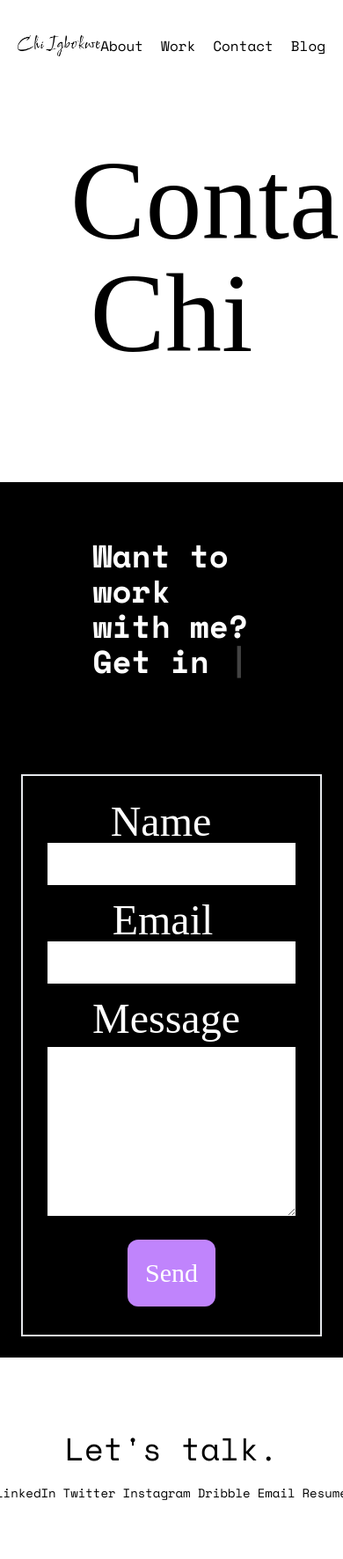
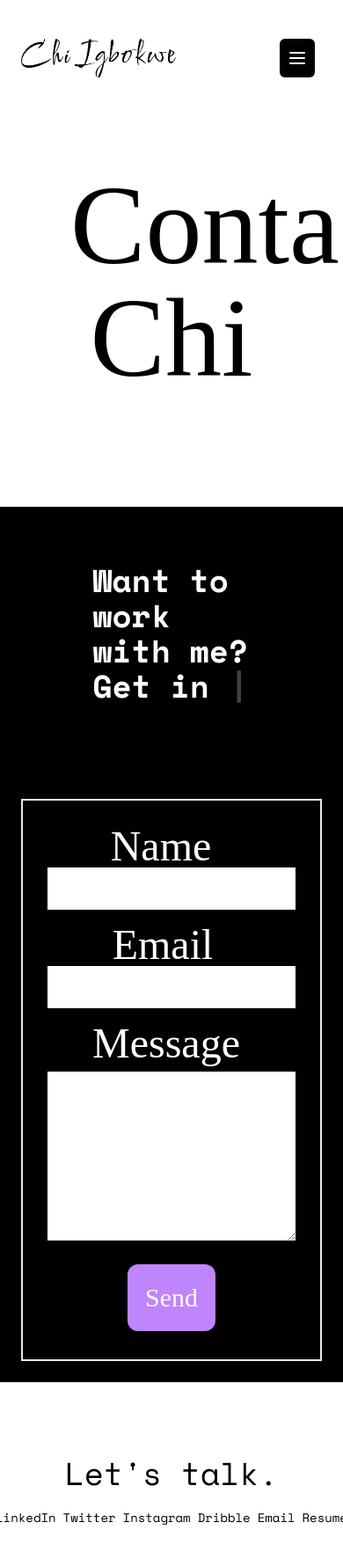
Before and after one commit to devnchi/my-portfolio, a Next.js app: page /contact in a window 390 px wide. Shown: the top 1772 px of the page at 88% size. Built offline with nearby package versions, Linux system fonts and the light colour scheme; a web font is replaced by a local one.

Commit message:
edits and styling

```diff
--- a/components/Footer.tsx
+++ b/components/Footer.tsx
@@ -9,12 +9,12 @@ function Footer({}: Props) {
             <h2 className="text-4xl lg:text-5xl">Let's talk.</h2>
         </div>
         <div className='flex items-center justify-center mx-auto p-3 mt-0 cursor-pointer space-x-2 text-sm lg:space-x-5 lg:text-lg lg:p-5'>
-            <span>LinkedIn</span>
-            <span>Twitter</span>
-            <span>Instagram</span>
-            <span>Dribble</span>
-            <span>Email</span>
-            <span>Resume</span>
+            <a href=""><span className="hover:text-purple-600 hover:animate-pulse">LinkedIn</span></a>
+            <a href=""><span className="hover:text-purple-600 hover:animate-pulse">Twitter</span></a>
+            <a href=""><span className="hover:text-purple-600 hover:animate-pulse">Instagram</span></a>
+            <a href=""><span className="hover:text-purple-600 hover:animate-pulse">Dribble</span></a>
+            <a href=""><span className="hover:text-purple-600 hover:animate-pulse">Email</span></a>
+            <a href=""><span className="hover:text-purple-600 hover:animate-pulse">Resume</span></a>
         </div>
     </div>
   )
--- a/components/Navbar.tsx
+++ b/components/Navbar.tsx
@@ -1,31 +1,309 @@
-import React from 'react'
+import React, { useState } from 'react'
 import  Link from 'next/link';
 import { slide as Menu } from "react-burger-menu";
 import screens from '../tailwind.config'
+import { Transition } from '@headlessui/react';
 
 
 type Props = {}
 
 function Navbar({}: Props) {
+    const [isOpen, setIsOpen] = useState(false);
+
     return (
-    <nav className='sticky flex justify-between p-5 max-w-7xl mx-auto'>
+    <nav className='sticky flex justify-between p-6 max-w-7xl mx-auto'>
         <div className='flex items-center space-x-5'>
             <Link href='/'>
              <img
-             className='w-56 object-contain cursor-pointer'
+             className='w-44 md:w-56 object-contain cursor-pointer'
              src='/chi_igbokwe_logo_01.png'
              alt="Chi Igbokwe's professional portfolio"
              />
             </Link>
         </div>
-        <div className='flex font-spaceMono items-center space-x-5 text-black'>
+        <div className='hidden md:flex text-lg font-spaceMono items-center space-x-5 text-black'>
             <a href='/about'><h3 className='hover:scale-105 hover:underline'>About</h3></a>
             <a href='/work'><h3 className='hover:scale-105 hover:underline'>Work</h3></a>
             <a href='/contact'><h3 className='hover:scale-105 hover:underline'>Contact</h3></a>
             <a href='https://google.com' target='_blank'><h3 className='hover:scale-105 hover:underline'>Blog</h3></a>
         </div>
+        <div className="mr-2 flex md:hidden ">
+							<button
+								onClick={() => setIsOpen(!isOpen)}
+								type="button"
+								className="bg-black inline-flex items-center justify-center p-2 rounded-md text-white  hover:bg-purple-600 focus:outline-none focus:ring-2 focus:ring-offset-2 focus:ring-offset-purple-600 focus:ring-white"
+								aria-controls="mobile-menu"
+								aria-expanded="false"
+							>
+								<span className="sr-only">Open main menu</span>
+								{!isOpen ? (
+									<svg
+										className="block h-6 w-6"
+										xmlns="http://www.w3.org/2000/svg"
+										fill="none"
+										viewBox="0 0 24 24"
+										stroke="currentColor"
+										aria-hidden="true"
+									>
+										<path
+											strokeLinecap="round"
+											strokeLinejoin="round"
+											strokeWidth="2"
+											d="M4 6h16M4 12h16M4 18h16"
+										/>
+									</svg>
+								) : (
+									<svg
+										className="block h-6 w-6"
+										xmlns="http://www.w3.org/2000/svg"
+										fill="none"
+										viewBox="0 0 24 24"
+										stroke="currentColor"
+										aria-hidden="true"
+									>
+										<path
+											strokeLinecap="round"
+											strokeLinejoin="round"
+											strokeWidth="2"
+											d="M6 18L18 6M6 6l12 12"
+										/>
+									</svg>
+								)}
+							</button>
+						</div>
+
+				<Transition
+					show={isOpen}
+					enter="transition ease-out duration-100 transform"
+					enterFrom="opacity-0 scale-95"
+					enterTo="opacity-100 scale-100"
+					leave="transition ease-in duration-75 transform"
+					leaveFrom="opacity-100 scale-100"
+					leaveTo="opacity-0 scale-95"
+				>
+					{(ref: any) => (
+						<div className="md:hidden font-spaceMono text-xl" id="mobile-menu">
+							<div
+								ref={ref}
+								className="bg-white px-2 pt-2 pb-3 space-y-5 p-2 sm:px-3"
+							>
+                            <a href='/about'><h3 className='hover:scale-105 hover:underline hover:text-purple-600'>About</h3></a>
+                            <a href='/work'><h3 className='hover:scale-105 hover:underline hover:text-purple-600'>Work</h3></a>
+                            <a href='/contact'><h3 className='hover:scale-105 hover:underline hover:text-purple-600'>Contact</h3></a>
+                            <a href='https://createdbychi.com' target='_blank'><h3 className='hover:scale-105 hover:underline hover:text-purple-600'>Blog</h3></a>
+							</div>
+						</div>
+					)}
+				</Transition>
     </nav>
   )
 }
 
 export default Navbar;
+
+// import React, { useState } from "react";
+// import { Transition } from "@headlessui/react";
+// import { Link } from "react-scroll";
+// import Image from "next/image";
+// import Logo from "../public/streamlineLogo.png";
+// import '../typings/react-scroll'
+
+// function Navbar() {
+// 	const [isOpen, setIsOpen] = useState(false);
+// 	return (
+// 		<div>
+// 			<nav className=" shadow-sm fixed w-full z-10">
+// 				<div className="w-full">
+// 					<div className="flex items-center h-20 w-full">
+// 						<div className="flex items-center  mx-20  justify-between w-full">
+// 							<div className="flex justify-center items-center flex-shrink-0 ">
+// 								<h1 className=" font-bold text-xl cursor-pointer">
+// 									Stream<span className="text-blue-500">line</span>
+// 								</h1>
+// 							</div>
+// 							<div className="hidden md:block">
+// 								<div className="ml-10 flex items-baseline space-x-4">
+// 									<Link
+// 										activeClass="Home"
+// 										to="about"
+// 										smooth={true}
+// 										offset={50}
+// 										duration={500}
+// 										className="cursor-pointer text-blue-600 font-semibold px-3 py-2 text-md hover:font-black"
+// 									>
+// 										Home
+// 									</Link>
+// 									<Link
+// 										activeClass="about"
+// 										to="about"
+// 										smooth={true}
+// 										offset={50}
+// 										duration={500}
+// 										className="cursor-pointer hover:bg-blue-600 text-black hover:text-white px-3 py-2 rounded-md text-sm font-medium"
+// 									>
+// 										About
+// 									</Link>
+// 									<Link
+// 										activeClass="work"
+// 										to="work"
+// 										smooth={true}
+// 										offset={50}
+// 										duration={500}
+// 										className="cursor-pointer hover:bg-blue-600 text-black hover:text-white px-3 py-2 rounded-md text-sm font-medium"
+// 									>
+// 										Projects
+// 									</Link>
+
+// 									<Link
+// 										activeClass="Services"
+// 										to="work"
+// 										smooth={true}
+// 										offset={50}
+// 										duration={500}
+// 										className="cursor-pointer hover:bg-blue-600 text-black hover:text-white px-3 py-2 rounded-md text-sm font-medium"
+// 									>
+// 										Services
+// 									</Link>
+
+// 									<Link
+// 										activeClass="contact"
+// 										to="contact"
+// 										smooth={true}
+// 										offset={50}
+// 										duration={500}
+// 										className="cursor-pointer bg-blue-600 text-white px-3 py-2 rounded-md text-sm font-medium hover:bg-black"
+// 									>
+// 										Contact
+// 									</Link>
+// 								</div>
+// 							</div>
+// 						</div>
+// 						<div className="mr-10 flex md:hidden ">
+// 							<button
+// 								onClick={() => setIsOpen(!isOpen)}
+// 								type="button"
+// 								className="bg-blue-600 inline-flex items-center justify-center p-2 rounded-md text-white  hover:bg-blue-600 focus:outline-none focus:ring-2 focus:ring-offset-2 focus:ring-offset-blue-800 focus:ring-white"
+// 								aria-controls="mobile-menu"
+// 								aria-expanded="false"
+// 							>
+// 								<span className="sr-only">Open main menu</span>
+// 								{!isOpen ? (
+// 									<svg
+// 										className="block h-6 w-6"
+// 										xmlns="http://www.w3.org/2000/svg"
+// 										fill="none"
+// 										viewBox="0 0 24 24"
+// 										stroke="currentColor"
+// 										aria-hidden="true"
+// 									>
+// 										<path
+// 											strokeLinecap="round"
+// 											strokeLinejoin="round"
+// 											strokeWidth="2"
+// 											d="M4 6h16M4 12h16M4 18h16"
+// 										/>
+// 									</svg>
+// 								) : (
+// 									<svg
+// 										className="block h-6 w-6"
+// 										xmlns="http://www.w3.org/2000/svg"
+// 										fill="none"
+// 										viewBox="0 0 24 24"
+// 										stroke="currentColor"
+// 										aria-hidden="true"
+// 									>
+// 										<path
+// 											strokeLinecap="round"
+// 											strokeLinejoin="round"
+// 											strokeWidth="2"
+// 											d="M6 18L18 6M6 6l12 12"
+// 										/>
+// 									</svg>
+// 								)}
+// 							</button>
+// 						</div>
+// 					</div>
+// 				</div>
+
+// 				<Transition
+// 					show={isOpen}
+// 					enter="transition ease-out duration-100 transform"
+// 					enterFrom="opacity-0 scale-95"
+// 					enterTo="opacity-100 scale-100"
+// 					leave="transition ease-in duration-75 transform"
+// 					leaveFrom="opacity-100 scale-100"
+// 					leaveTo="opacity-0 scale-95"
+// 				>
+// 					{(ref: any) => (
+// 						<div className="md:hidden" id="mobile-menu">
+// 							<div
+// 								ref={ref}
+// 								className="bg-white px-2 pt-2 pb-3 space-y-1 sm:px-3"
+// 							>
+// 								<Link
+// 									href="/home"
+// 									activeClass="home"
+// 									to="home"
+// 									smooth={true}
+// 									offset={50}
+// 									duration={500}
+// 									className="cursor-pointer hover:bg-blue-600 text-black hover:text-white block px-3 py-2 rounded-md text-base font-medium"
+// 								>
+// 									Home
+// 								</Link>
+// 								<Link
+// 									href="/about"
+// 									activeClass="about"
+// 									to="about"
+// 									smooth={true}
+// 									offset={50}
+// 									duration={500}
+// 									className="cursor-pointer hover:bg-blue-600 text-black hover:text-white block px-3 py-2 rounded-md text-base font-medium"
+// 								>
+// 									About
+// 								</Link>
+
+// 								<Link
+// 									href="/work"
+// 									activeClass="work"
+// 									to="work"
+// 									smooth={true}
+// 									offset={50}
+// 									duration={500}
+// 									className="cursor-pointer hover:bg-blue-600 text-black hover:text-white block px-3 py-2 rounded-md text-base font-medium"
+// 								>
+// 									Projects
+// 								</Link>
+// 								<Link
+// 									href="/services"
+// 									activeClass="services"
+// 									to="services"
+// 									smooth={true}
+// 									offset={50}
+// 									duration={500}
+// 									className="cursor-pointer hover:bg-blue-600 text-black hover:text-white block px-3 py-2 rounded-md text-base font-medium"
+// 								>
+// 									Services
+// 								</Link>
+
+// 								<Link
+// 									href="/contact"
+// 									activeClass="work"
+// 									to="work"
+// 									smooth={true}
+// 									offset={50}
+// 									duration={500}
+// 									className="cursor-pointer hover:bg-blue-600 text-black hover:text-white block px-3 py-2 rounded-md text-base font-medium"
+// 								>
+// 									Contact
+// 								</Link>
+// 							</div>
+// 						</div>
+// 					)}
+// 				</Transition>
+// 			</nav>
+// 		</div>
+// 	);
+// }
+
+// export default Navbar;
--- a/package.json
+++ b/package.json
@@ -9,6 +9,7 @@
     "@fortawesome/fontawesome-svg-core": "^1.3.0",
     "@fortawesome/free-solid-svg-icons": "^6.0.0",
     "@fortawesome/react-fontawesome": "^0.1.17",
+    "@headlessui/react": "^1.5.0",
     "babel-plugin-macros": "^3.1.0",
     "font-awesome": "^4.7.0",
     "next": "latest",
@@ -17,12 +18,14 @@
     "react-dom": "^17.0.2",
     "react-icons": "^4.3.1",
     "react-responsive": "^9.0.0-beta.6",
+    "react-scroll": "^1.8.6",
     "typewriter-effect": "^2.18.2"
   },
   "devDependencies": {
     "@types/node": "17.0.4",
     "@types/react": "17.0.38",
     "@types/react-burger-menu": "^2.8.3",
+    "@types/react-scroll": "^1.8.3",
     "autoprefixer": "^10.4.0",
     "postcss": "^8.4.5",
     "prettier": "^2.5.1",
--- a/pages/contact.tsx
+++ b/pages/contact.tsx
@@ -22,7 +22,7 @@ function Contact({}: Props) {
         projectTech=''
       />
       <div className='bg-black min-h-screen relative lg:flex'>
-        <div className='mx-auto max-w-7xl text-white text-4xl font-spaceMono font-bold py-16 mb-5 w-1/2 p-2 h-1/2 lg:mt-72 lg:p-20 lg:text-5xl'>
+        <div className='mx-auto max-w-7xl text-white text-4xl font-spaceMono font-bold py-16 mb-5 w-1/2 p-2 h-1/2 lg:mt-72 lg:p-20 lg:text-5xl min-h-max'>
           <Typewriter
             onInit={(typewriter)=> {
               typewriter
--- /dev/null
+++ b/typings/react-scroll.ts
@@ -0,0 +1 @@
+import 'react-scroll'
```
Also changed, not shown: 2 other files (tests, documents, lock files or other folders).
